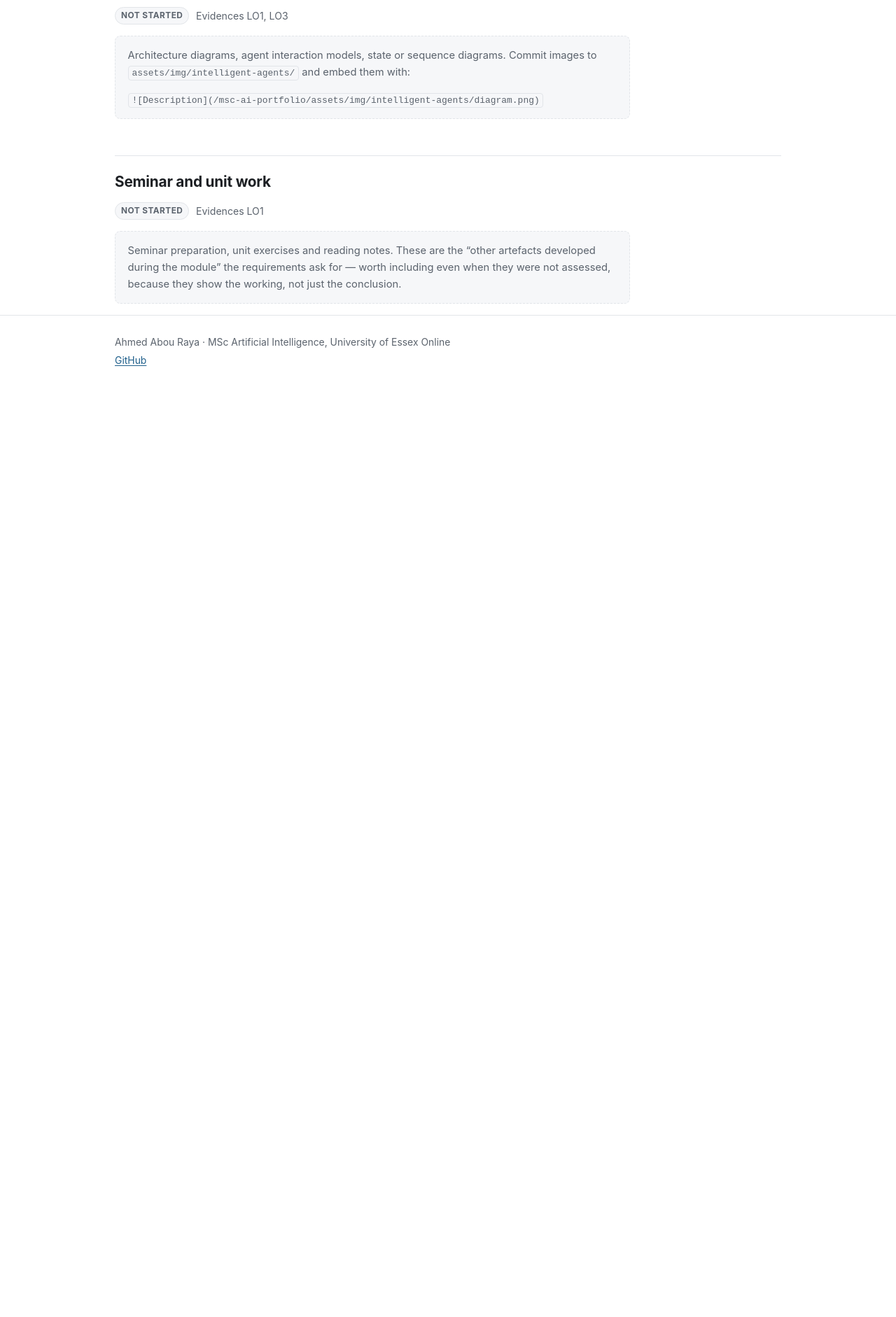
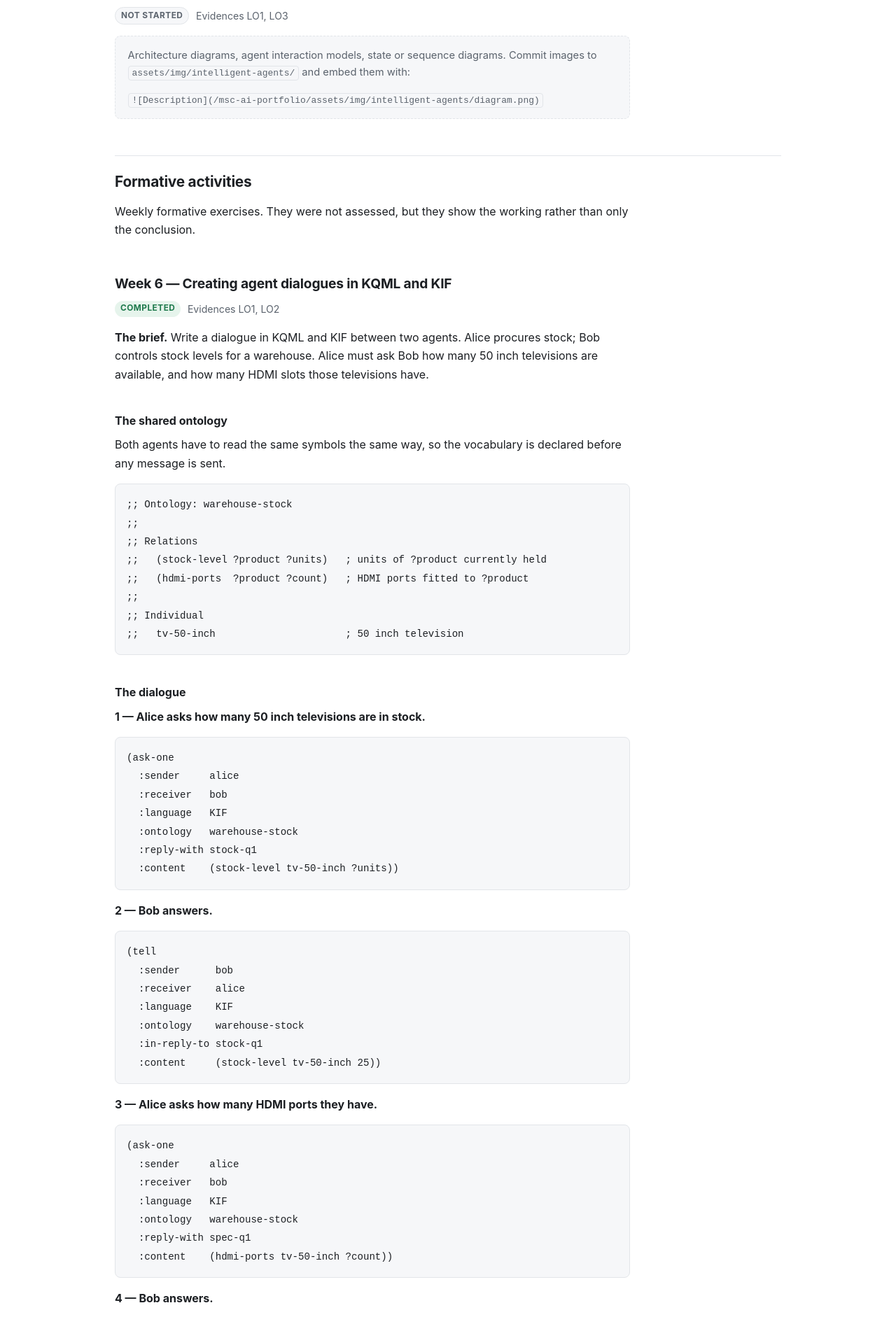
Before and after one commit to aabouraya/msc-ai-portfolio, a Jekyll site: the page built from modules/intelligent-agents/artefacts.md, in a window 1280 px wide. Shown: the part 810-2692 px from the top of the page at 70% size. Built offline with Jekyll 4.4.1, drawn with Linux system fonts in a browser that asks for light colours; before the commit the page ends 1365 px from its top, so only the background shows below that; some of the changed text lies outside the part shown.

Commit message:
week6 activity Agent Dialog

````diff
--- a/assets/css/style.css
+++ b/assets/css/style.css
@@ -251,6 +251,7 @@ main code {
   font-size: .88em;
 }
 main pre {
+  margin: 0;
   background: var(--bg-soft);
   border: 1px solid var(--border);
   border-radius: var(--radius);
@@ -258,6 +259,12 @@ main pre {
   overflow-x: auto;
 }
 main pre code { background: none; border: 0; padding: 0; }
+
+/* kramdown + rouge wrap a fenced block in
+   div.highlighter-rouge > div.highlight > pre, so inside .prose the grid child is
+   the wrapper div and not the <pre>. Spacing therefore belongs on the wrapper. */
+.prose > div.highlighter-rouge { margin: 0 0 1rem; }
+div.highlighter-rouge div.highlight { margin: 0; }
 
 main blockquote {
   margin: 1.25rem 0;
--- a/modules/intelligent-agents/artefacts.md
+++ b/modules/intelligent-agents/artefacts.md
@@ -38,13 +38,123 @@ Commit images to `assets/img/intelligent-agents/` and embed them with:
 `![Description]({{ '/assets/img/intelligent-agents/diagram.png' | relative_url }})`
 </div>
 
-## Seminar and unit work
+## Formative activities
 
-<p class="meta"><span class="badge badge--not-started">not started</span> <span class="muted">Evidences LO1</span></p>
+Weekly formative exercises. They were not assessed, but they show the working
+rather than only the conclusion.
+
+### Week 6 — Creating agent dialogues in KQML and KIF
+
+<p class="meta"><span class="badge badge--completed">completed</span> <span class="muted">Evidences LO1, LO2</span></p>
+
+**The brief.** Write a dialogue in KQML and KIF between two agents. Alice procures
+stock; Bob controls stock levels for a warehouse. Alice must ask Bob how many
+50 inch televisions are available, and how many HDMI slots those televisions
+have.
+
+#### The shared ontology
+
+Both agents have to read the same symbols the same way, so the vocabulary is
+declared before any message is sent.
+
+```
+;; Ontology: warehouse-stock
+;;
+;; Relations
+;;   (stock-level ?product ?units)   ; units of ?product currently held
+;;   (hdmi-ports  ?product ?count)   ; HDMI ports fitted to ?product
+;;
+;; Individual
+;;   tv-50-inch                      ; 50 inch television
+```
+
+#### The dialogue
+
+**1 — Alice asks how many 50 inch televisions are in stock.**
+
+```
+(ask-one
+  :sender     alice
+  :receiver   bob
+  :language   KIF
+  :ontology   warehouse-stock
+  :reply-with stock-q1
+  :content    (stock-level tv-50-inch ?units))
+```
+
+**2 — Bob answers.**
+
+```
+(tell
+  :sender      bob
+  :receiver    alice
+  :language    KIF
+  :ontology    warehouse-stock
+  :in-reply-to stock-q1
+  :content     (stock-level tv-50-inch 25))
+```
+
+**3 — Alice asks how many HDMI ports they have.**
+
+```
+(ask-one
+  :sender     alice
+  :receiver   bob
+  :language   KIF
+  :ontology   warehouse-stock
+  :reply-with spec-q1
+  :content    (hdmi-ports tv-50-inch ?count))
+```
+
+**4 — Bob answers.**
+
+```
+(tell
+  :sender      bob
+  :receiver    alice
+  :language    KIF
+  :ontology    warehouse-stock
+  :in-reply-to spec-q1
+  :content     (hdmi-ports tv-50-inch 4))
+```
+
+#### Why these choices
+
+| Element | Choice | Reason |
+| --- | --- | --- |
+| Alice's messages | `ask-one` | Each question has a single scalar answer. `ask-all` or `stream-all` would ask for every solution, which is wrong for one quantity. |
+| Bob's messages | `tell` | Bob asserts a fact he holds into Alice's knowledge base. He is answering, not requesting or committing to an action. |
+| `:language` | `KIF` | Declares that `:content` is KIF, so the receiver knows how to parse it. KQML is the envelope; KIF is what is inside it. |
+| `:ontology` | `warehouse-stock` | Without a named ontology, `stock-level` is just a symbol. This is what makes the exchange meaningful rather than merely well-formed. |
+| `:reply-with` / `:in-reply-to` | `stock-q1`, `spec-q1` | Pairs each answer with its question, so two open queries cannot be confused. |
+| Variables | `?units`, `?count` | The unbound variable *is* the question — Bob replies by binding it. |
+
+#### One observation
+
+The brief gives Bob a narrow remit: he controls stock **levels**. Asking him how
+many HDMI ports a television has steps outside that remit, since it is a product
+specification rather than an inventory fact. A stricter design would have Bob
+answer the second question with `sorry`, or forward it to a catalogue agent. The
+dialogue above assumes Bob's knowledge base covers both, which is the simpler
+reading of the exercise — but the ambiguity is itself the point: an agent can
+only answer within the ontology and competence it has been given.
+
+#### What this demonstrates
+
+- **LO1** — why agent-based computing suits this problem: two autonomous parties
+  with separate knowledge, cooperating through messages rather than shared memory
+  or direct function calls.
+- **LO2** — KQML and KIF as the speech-act model of agent communication:
+  performatives carry intent, content carries the claim, and the ontology makes
+  the two mutually intelligible.
 
 <div class="todo" markdown="1">
-Seminar preparation, unit exercises and reading notes. These are the "other
-artefacts developed during the module" the requirements ask for — worth
-including even when they were not assessed, because they show the working, not
-just the conclusion.
+Check this against the dialogue you actually submitted and replace it if they
+differ — the portfolio should hold your submitted answer.
 </div>
+
+<div class="todo" markdown="1">
+Add the remaining weekly formative activities as `### Week N — …` sections above,
+each with its badge and the outcomes it evidences. If they grow past a handful,
+move them to a page of their own.
+</div>
````
Also changed, not shown: modules/intelligent-agents/index.md (+1 -0 lines).
